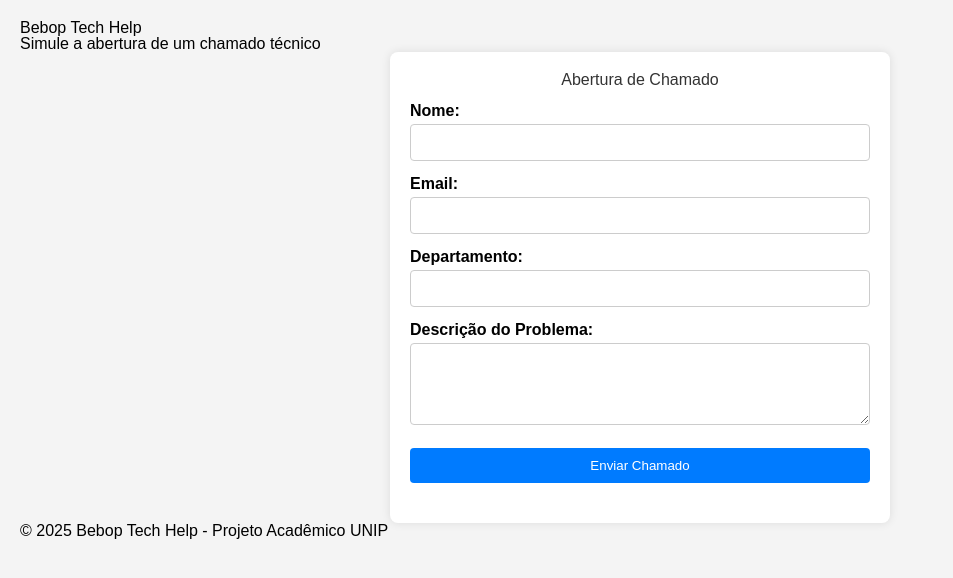
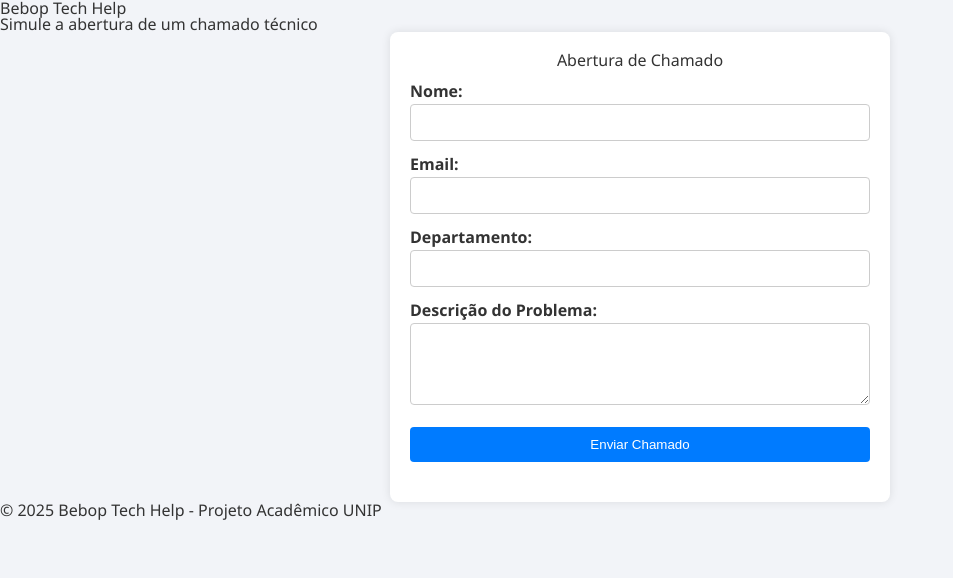
Before and after one commit to Leo-DevFullStack/BebopTechHelp, a plain HTML site: page index.html in a window 1280 px wide. Shown: the whole page, without its empty margins (0-953 px from the left). Drawn offline with Linux system fonts and the light colour scheme.

Commit message:
ajustes no elemento body do html no style.css

```diff
--- a/assets/css/style.css
+++ b/assets/css/style.css
@@ -8,10 +8,11 @@
 }
 
 body {
-      font-family: Arial, sans-serif;
-      background-color: #f4f4f4;
+      font-family: 'Segoe UI', Tahoma, Geneva, Verdana, sans-serif;
+      background-color: #f2f4f8;
       margin: 0;
-      padding: 20px;
+      padding: 0;
+      color: #333;
     }
     .form-container {
       background-color: #fff;
```
